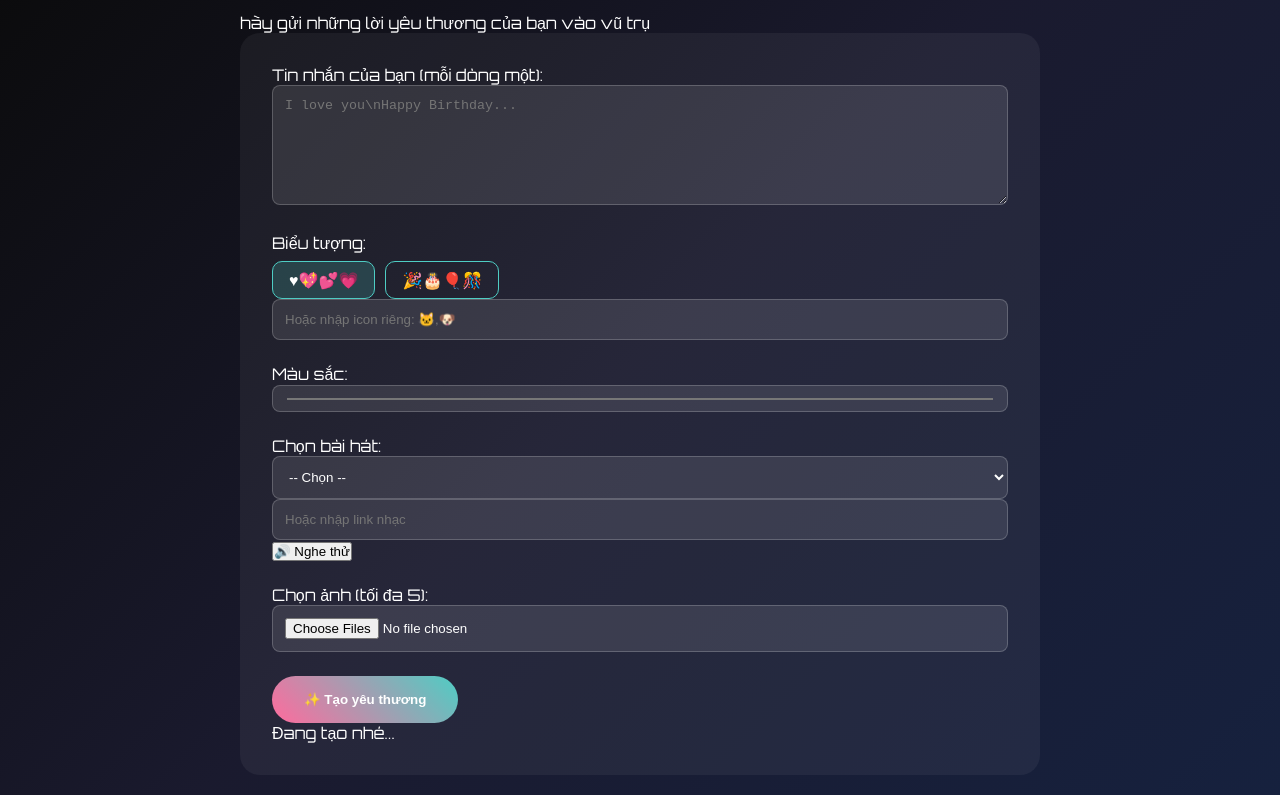
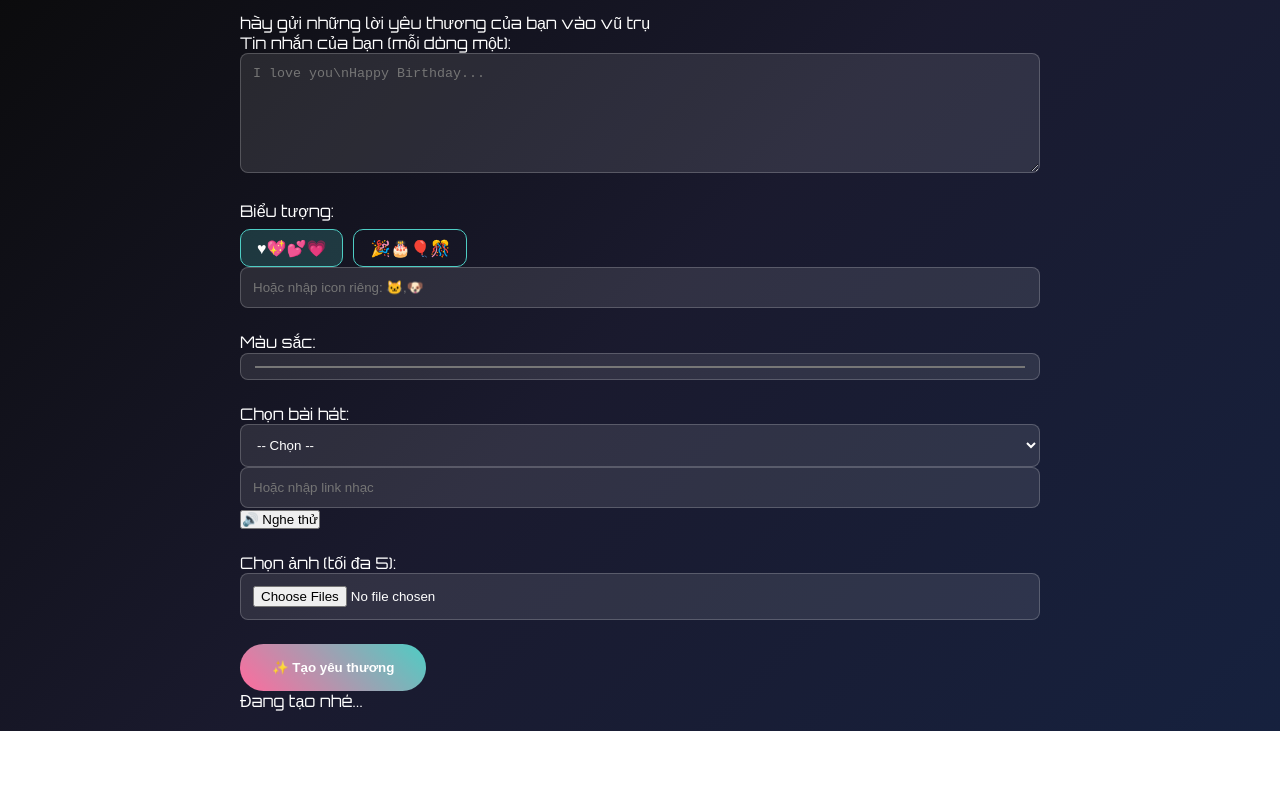
Before and after one commit to LiamxDdugnn/creator, a plain HTML site: page index.html in a window 1280 px wide. Shown: the part 93-888 px from the top of the page. After the commit the page ends 824 px from the top, so only its background shows below. Drawn offline with Linux system fonts and the light colour scheme; a script that the page names is missing.

Commit message:
Update main.css

```diff
--- a/style/main.css
+++ b/style/main.css
@@ -25,16 +25,6 @@ h1 {
   margin-bottom: 1rem;
 }
 
-.form-container {
-  background: rgba(255,255,255,0.05);
-  padding: 2rem;
-  border-radius: 20px;
-}
-
-.form-group {
-  margin-bottom: 1.5rem;
-}
-
 textarea,
 input,
 select {
@@ -49,6 +39,10 @@ select {
 textarea {
   height: 120px;
   resize: vertical;
+}
+
+.form-group {
+  margin-bottom: 1.5rem;
 }
 
 .icon-selector {
```
